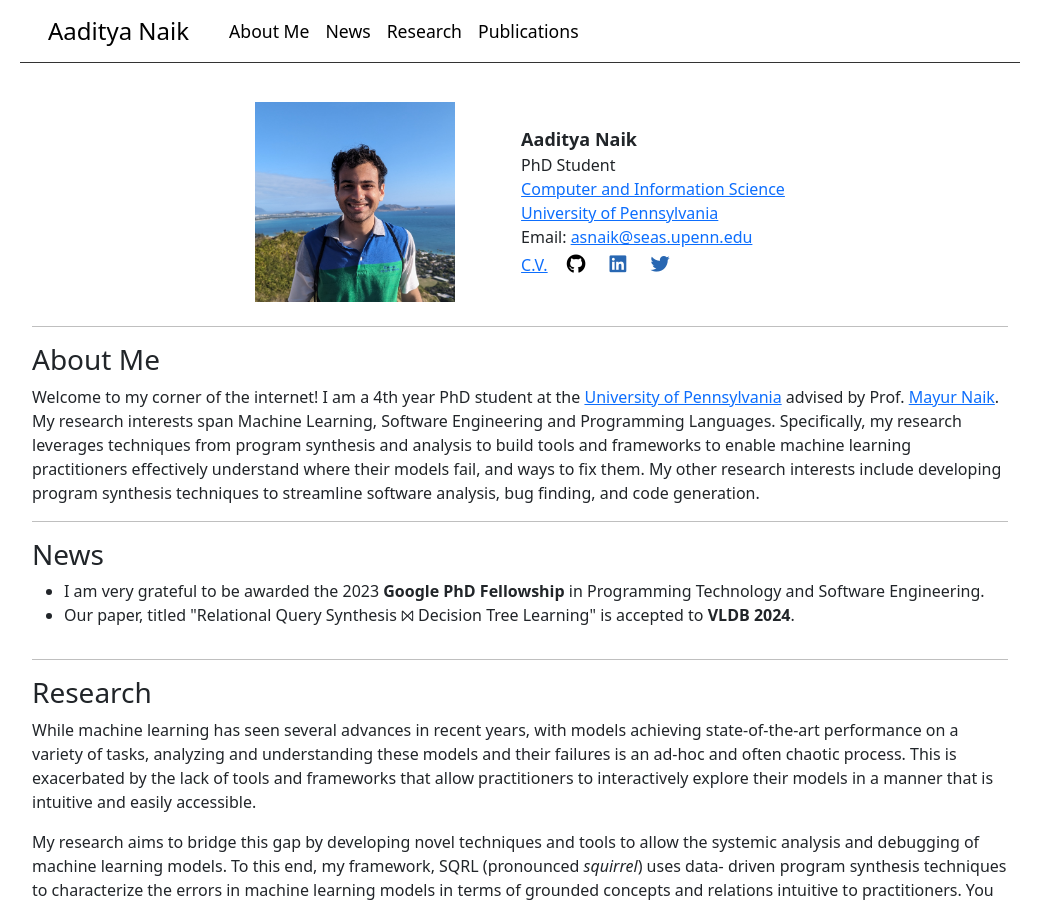
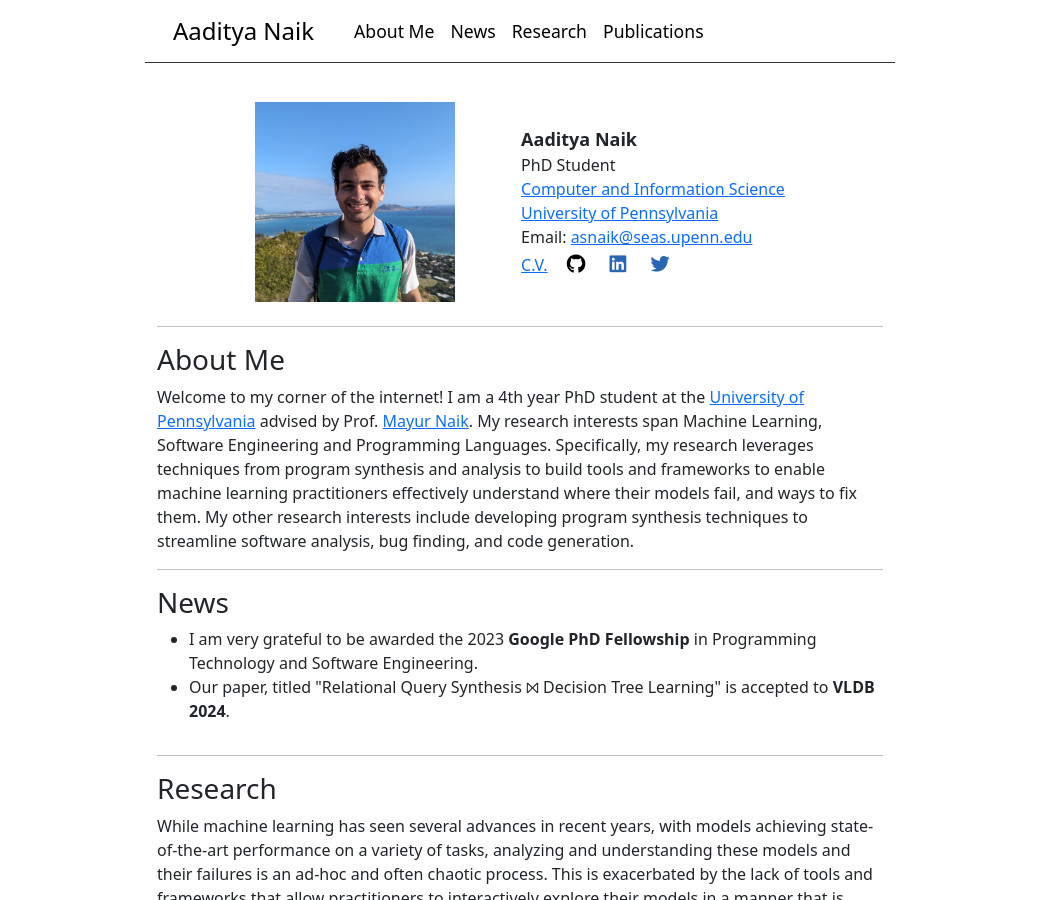
Before and after one commit to aadityanaik/aadityanaik.github.io, a Jekyll site: the page built from index.html, in a window 1280 px wide and 900 px high. Shown: the whole window, without its empty margins (120-1157 px from the left). Built offline with Jekyll 4.4.1, drawn with Linux system fonts in a browser that asks for light colours.

```diff
--- a/_includes/navbar.html
+++ b/_includes/navbar.html
@@ -1,5 +1,5 @@
-<nav class="navbar navbar-expand-sm fixed-top" style="background-color: white; max-width: 1000px; margin-left: auto; margin-right: auto; border-bottom: 1px solid #333333;">
-  <div class="container container-fluid" style="width: 1000px;">
+<nav class="navbar navbar-expand-sm fixed-top" style="background-color: white; max-width: 750px; margin-left: auto; margin-right: auto; border-bottom: 1px solid #333333;">
+  <div class="container container-fluid" style="width: 750px;">
     <a class="navbar-brand nav-link" href="#">{{ site.title }}</a>
     <button class="navbar-toggler ms-auto" type="button" data-bs-toggle="collapse" data-bs-target="#navbarSupportedContent"
       aria-controls="navbarSupportedContent" aria-expanded="false" aria-label="Toggle navigation">
--- a/_layouts/default.html
+++ b/_layouts/default.html
@@ -18,7 +18,7 @@
 
 {%- include navbar.html -%}
 
-<div class="container container-fluid main" style="max-width:1000px">
+<div class="container container-fluid main" style="max-width:750px">
 
 	{{ content }}
 
```
